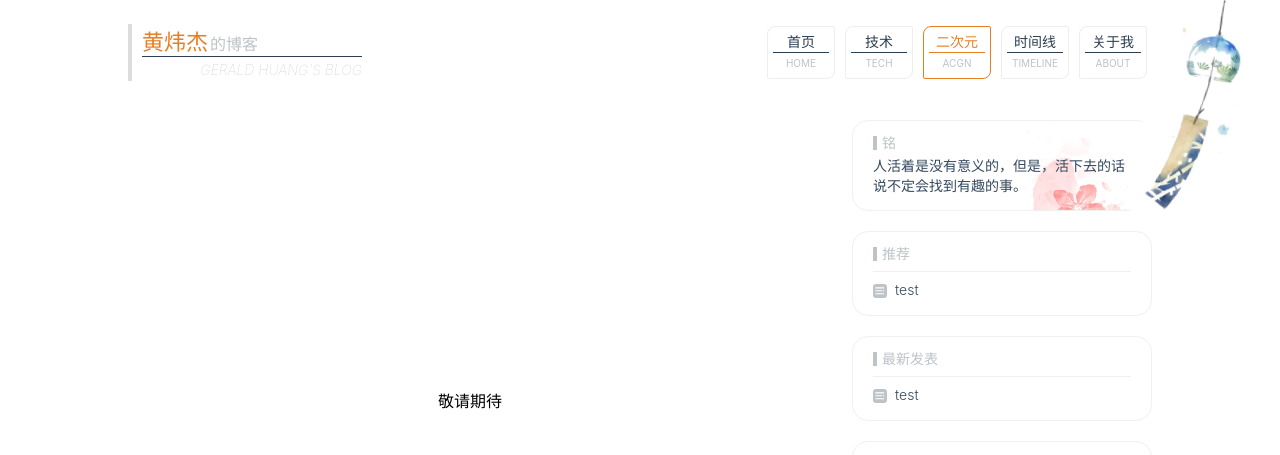
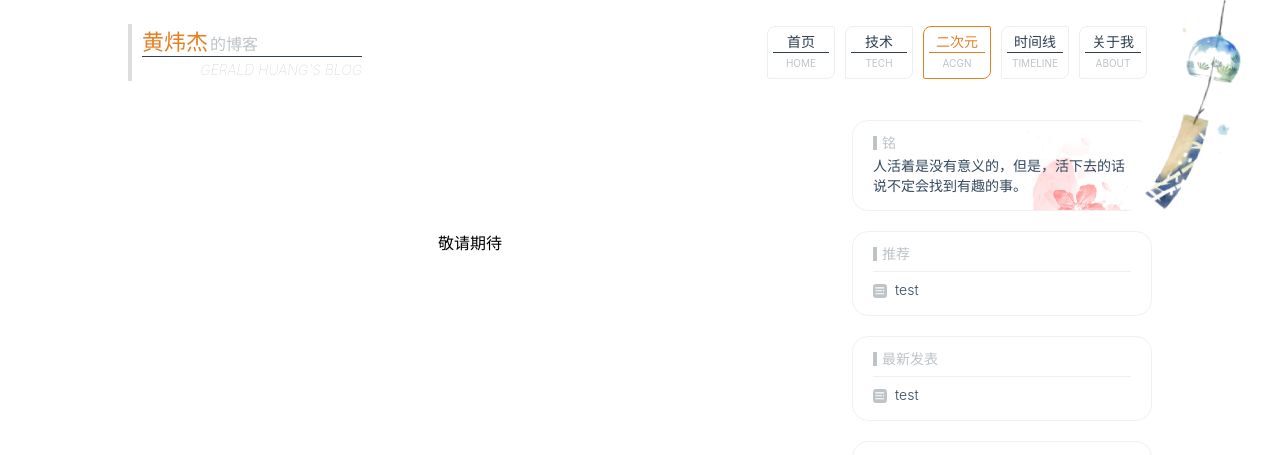
Before and after one commit to wjhuang88/zone-pages, a Next.js app: page /acgn in a window 1280 px wide. Shown: the top 455 px of the page. Built offline with nearby package versions, Linux system fonts and the light colour scheme.

Commit message:
添加猫图

```diff
--- a/src/components/logo-block/LogoBlock.module.css
+++ b/src/components/logo-block/LogoBlock.module.css
@@ -13,7 +13,15 @@
   color: #e67e22;
   text-align: left;
   user-select: none;
+  background: #fff url('/assets/title-cat.webp') no-repeat;
+  background-size: 100px;
+  background-position: 140px 10px;
+  transition: background-position .3s cubic-bezier(0.68,-0.6,0.32,1.6);
   animation: init-title 1.2s;
+}
+
+.container:hover > .title {
+  background-position: 140px -20px;
 }
 
 .titletail {
--- a/src/pages/_app.js
+++ b/src/pages/_app.js
@@ -1,6 +1,6 @@
 import Head from 'next/head'
 import { useRouter } from 'next/router'
-import { PageHeader } from '@components'
+import { PageHeader, Aside } from '@components'
 import WindbellWidget from '@widgets/windbell-widget'
 import CatWidget from '@widgets/cat-widget'
 
@@ -16,10 +16,18 @@ function MyApp({ Component, pageProps }) {
         <link rel="icon" href="/favicon.ico" />
     </Head>
     <PageHeader selectedHref={router.pathname} />
-    <Component {...pageProps} />
+    <div className='page-wrap'>
+      <Component {...pageProps} />
+      <Aside recommendPosts={pageProps.posts} latestPosts={pageProps.posts} />
+    </div>
     <WindbellWidget />
     <CatWidget />
   </>
 }
 
 export default MyApp
+
+export async function getServerSideProps({ params }) {
+  const posts = await getPostList()
+  return { props: { posts } }
+}
--- a/src/pages/acgn.js
+++ b/src/pages/acgn.js
@@ -4,12 +4,9 @@ import { getPostList } from '@request'
 export default function About({ posts }) {
 
   return (
-    <div className="container">
-      <main className="main">
-        <div style={{margin: 'auto'}}>敬请期待</div>
-        <Aside recommendPosts={posts} latestPosts={posts} />
-      </main>
-    </div>
+    <main className="main">
+      <div style={{ margin: '150px auto' }}>敬请期待</div>
+    </main>
   )
 }
 
--- a/src/styles/globals.css
+++ b/src/styles/globals.css
@@ -19,14 +19,19 @@ a:active, a:hover, a:focus {
   box-sizing: border-box;
 }
 
-.container {
+.page-wrap {
   width: 1024px;
   margin: 0 auto;
-}
-
-.main {
   display: flex;
   flex-direction: row;
   align-items: flex-start;
   justify-content: space-between;
 }
+
+.main {
+  width: 684px;
+  display: flex;
+  flex-direction: row;
+  align-items: flex-start;
+  justify-content: space-between;
+}
```
Also changed, not shown: src/pages/about.js (+3 -6 lines), src/pages/index.js (+3 -6 lines), src/pages/posts/[path].js (+4 -6 lines), src/pages/tech.js (+3 -6 lines), src/pages/timeline.js (+3 -6 lines), public/assets/title-cat.webp (added).
